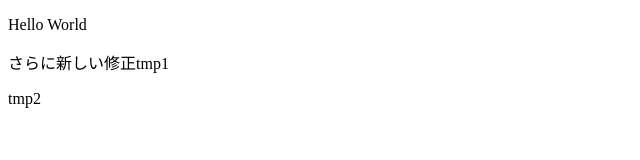
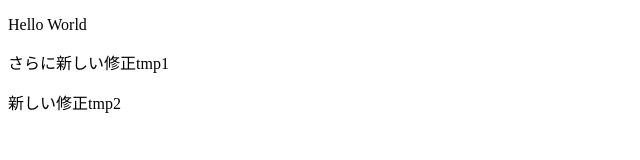
Before and after one commit to heavy-stone/hello-world, a plain HTML site: page index.html in a window 1280 px wide. Shown: the whole page, without its empty margins (0-640 px from the left). Drawn offline with Linux system fonts and the light colour scheme.

Commit message:
add 新しい修正tmp2

```diff
--- a/index.html
+++ b/index.html
@@ -27,7 +27,7 @@
 <body>
   <p>Hello World</p>
   <p>さらに新しい修正tmp1</p>
-  <p>tmp2</p>
+  <p>新しい修正tmp2</p>
 </body>
 
 </html>
```
